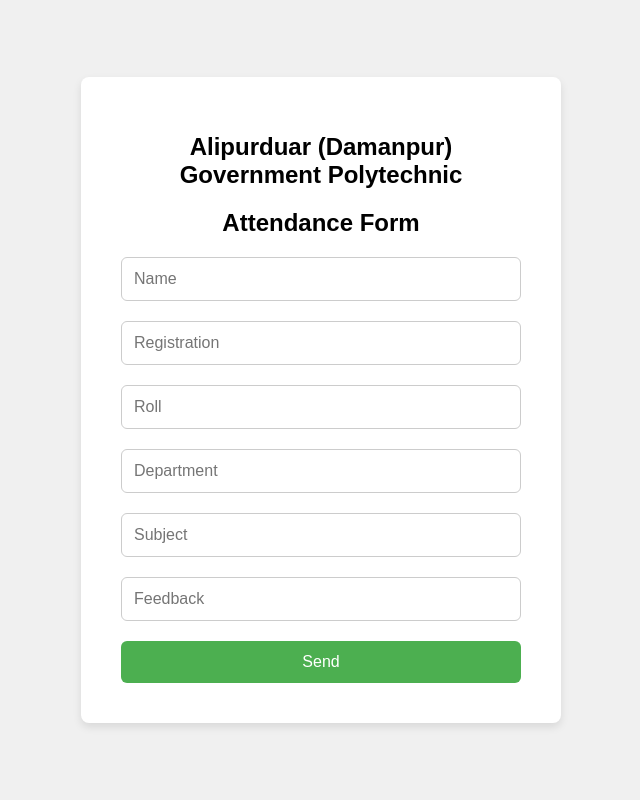
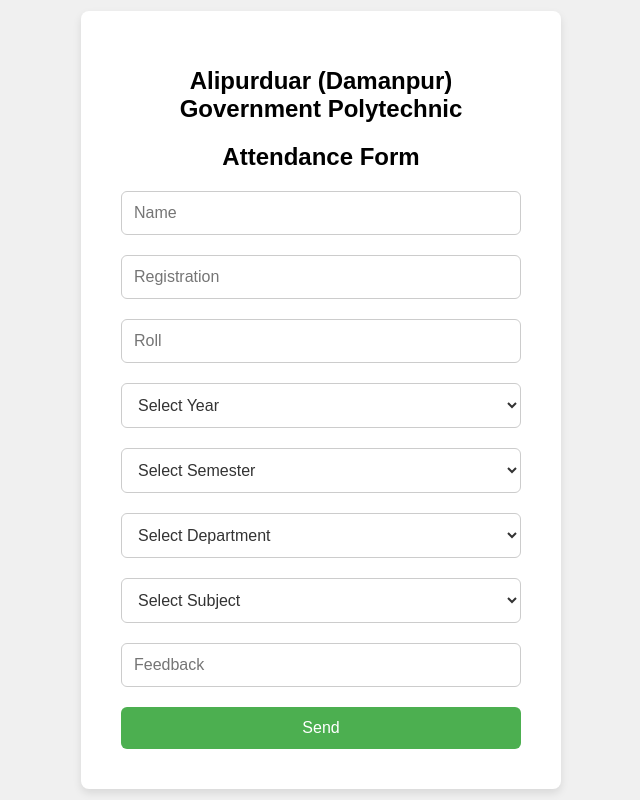
Before and after one commit to ranit-dev/Attendance-, a plain HTML site: page index.html in a window 1280 px wide. Shown: the whole page, without its empty margins (319-959 px from the left). Drawn offline with Linux system fonts and the light colour scheme.

Commit message:
Update index.html

```diff
--- a/index.html
+++ b/index.html
@@ -31,8 +31,8 @@
     }
 
     .form input[type="text"],
-    .form input[type="email"],
-    .form button {
+    .form button,
+    .form select {
         width: 100%;
         padding: 12px;
         border: none;
@@ -41,8 +41,7 @@
         font-size: 16px;
     }
 
-    .form input[type="text"],
-    .form input[type="email"] {
+    .form input[type="text"] {
         border: 1px solid #ccc;
     }
 
@@ -58,7 +57,7 @@
     }
 
     .form input[type="text"]:focus,
-    .form input[type="email"]:focus {
+    .form select:focus {
         outline: none;
         border-color: #4CAF50;
         box-shadow: 0 0 8px rgba(76, 175, 80, 0.4);
@@ -70,6 +69,50 @@
         margin-bottom: 20px;
         text-align: center;
     }
+    /* CSS styles for department dropdown */
+.form select[name="Department"] {
+    width: 100%;
+    padding: 12px;
+    border: 1px solid #ccc;
+    border-radius: 6px;
+    box-sizing: border-box;
+    font-size: 16px;
+    background-color: #fff; /* Background color */
+    color: #333; /* Text color */
+}
+
+/* CSS styles for subject dropdown */
+.form select[name="Subject"] {
+    width: 100%;
+    padding: 12px;
+    border: 1px solid #ccc;
+    border-radius: 6px;
+    box-sizing: border-box;
+    font-size: 16px;
+    background-color: #fff; /* Background color */
+    color: #333; /* Text color */
+}
+.form select[name="Year"] {
+    width: 100%;
+    padding: 12px;
+    border: 1px solid #ccc;
+    border-radius: 6px;
+    box-sizing: border-box;
+    font-size: 16px;
+    background-color: #fff; /* Background color */
+    color: #333; /* Text color */
+}
+.form select[name="Semester"] {
+    width: 100%;
+    padding: 12px;
+    border: 1px solid #ccc;
+    border-radius: 6px;
+    box-sizing: border-box;
+    font-size: 16px;
+    background-color: #fff; /* Background color */
+    color: #333; /* Text color */
+}
+
   </style>
 </head>
 <body>
@@ -81,8 +124,34 @@
         <input name="Name" type="text" placeholder="Name" required>
         <input name="Registration" type="text" placeholder="Registration" required>
         <input name="Roll" type="text" placeholder="Roll" required>
-        <input name="Department" type="text" placeholder="Department" required>
-        <input name="Subject" type="text" placeholder="Subject" required>
+        <!-- Year Dropdown Menu -->
+        <select name="Year" required>
+            <option value="">Select Year</option>
+            <option value="1">1st Year</option>
+            <option value="2">2nd Year</option>
+            <option value="3">3rd Year</option>
+        </select>
+        <!-- Semester Dropdown Menu -->
+        <select name="Semester" required>
+            <option value="">Select Semester</option>
+            <option value="1">1st Semester</option>
+            <option value="2">2nd Semester</option>
+            <option value="2">3rd Semester</option>
+            <option value="2">4th Semester</option>
+            <option value="2">5th Semester</option>
+            <option value="2">6th Semester</option>
+        </select>
+        <!-- Department Dropdown Menu -->
+        <select name="Department" required>
+            <option value="">Select Department</option>
+            <option value="CST">CST</option>
+            <option value="EE">EE</option>
+            <option value="ECE">ECE</option>
+        </select>
+        <!-- Subject Dropdown Menu (Populated dynamically based on selected Year, Semester, and Department) -->
+        <select name="Subject" required>
+            <option value="">Select Subject</option>
+        </select>
         <input name="Feedback" type="text" placeholder="Feedback" required>
         <button type="submit">Send</button>
     </form>
```
